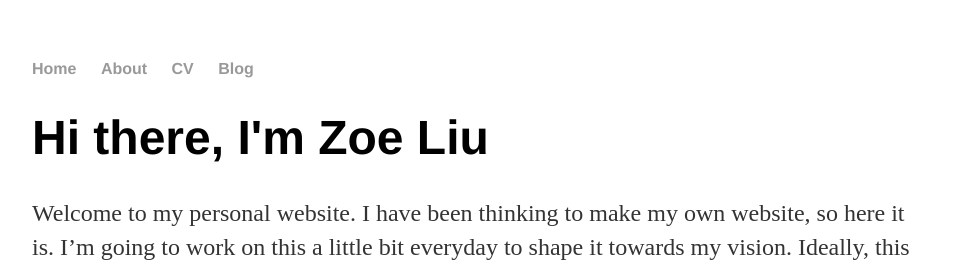
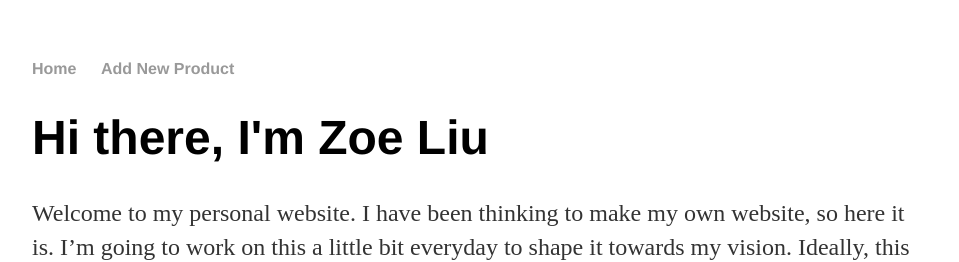
Before and after one commit to zoelzw/Spreadsheet-Based-Web-App, a Jekyll site: the page built from index.html, in a window 1280 px wide. Shown: the top 262 px of the page, without its empty margins (160-1119 px from the left). Built offline with Jekyll 4.4.1, drawn with Linux system fonts in a browser that asks for light colours.

Commit message:
Update default.html

```diff
--- a/_layouts/default.html
+++ b/_layouts/default.html
@@ -9,9 +9,9 @@
 			<nav>
 	    		<ul>
 	        		<li><a href="/">Home</a></li>
-		        	<li><a href="/about">About</a></li>
-	        		<li><a href="/cv">CV</a></li>
-	        		<li><a href="/blog">Blog</a></li>
+		        	<li><a href="/add">Add New Product</a></li>
+<!-- 	        		<li><a href="/cv">CV</a></li>
+	        		<li><a href="/blog">Blog</a></li> -->
 	    		</ul>
 			</nav>
 			<div class="container">
```
